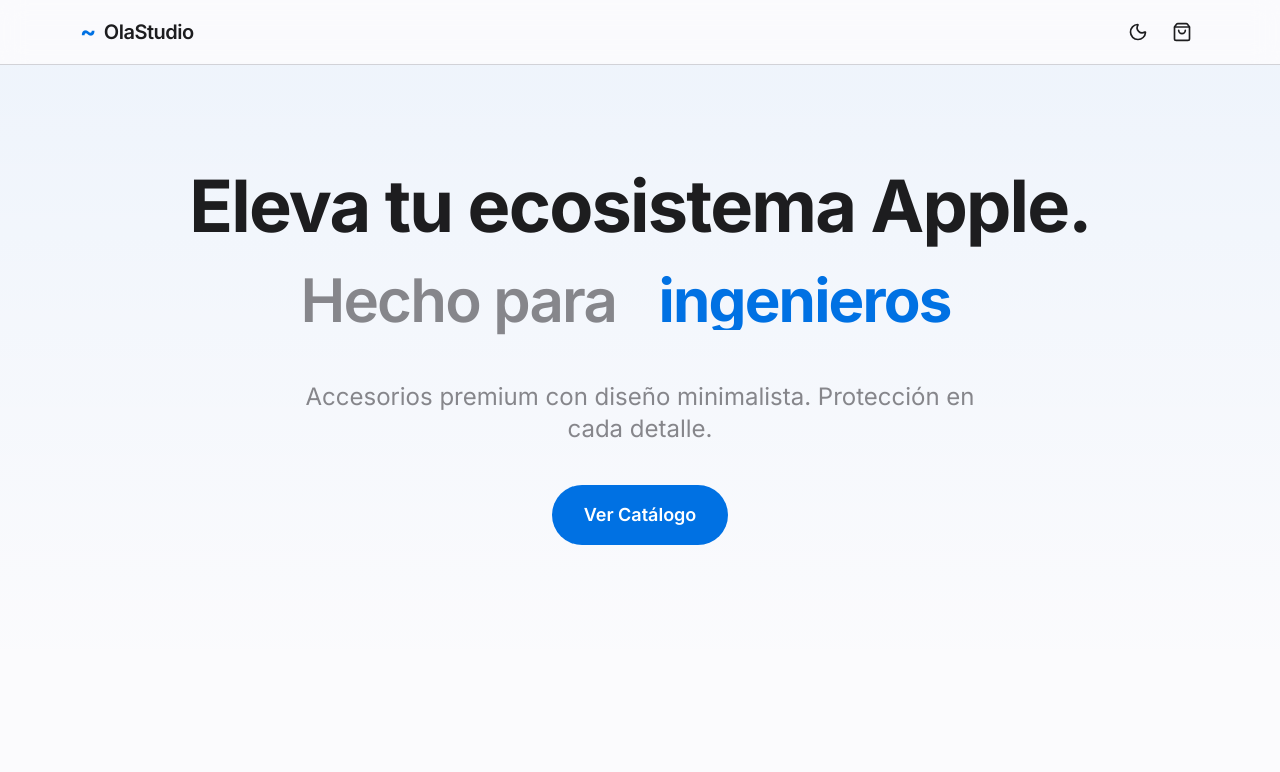
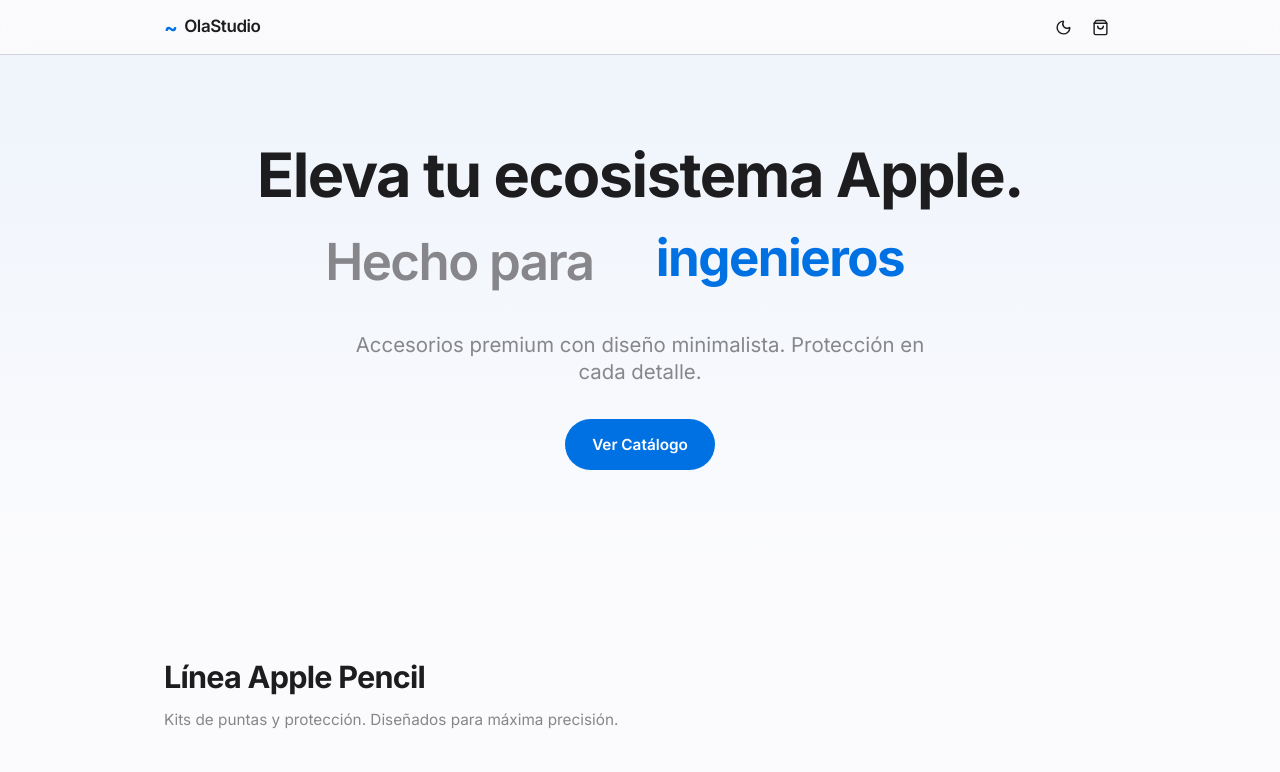
Before and after one commit to MatMT/OlaStudio, a Next.js app: page / in a window 1280 px wide. Shown: the top 772 px of the page. Built offline with nearby package versions, Linux system fonts and the light colour scheme.

Commit message:
feat: add animated hero glow, adjust base font size, and refine cart item formatting and text layout

```diff
--- a/src/app/globals.css
+++ b/src/app/globals.css
@@ -43,6 +43,10 @@
   --muted: #86868b;
 }
 
+html {
+  font-size: 85%;
+}
+
 body {
   background-color: var(--background);
   color: var(--foreground);
```
